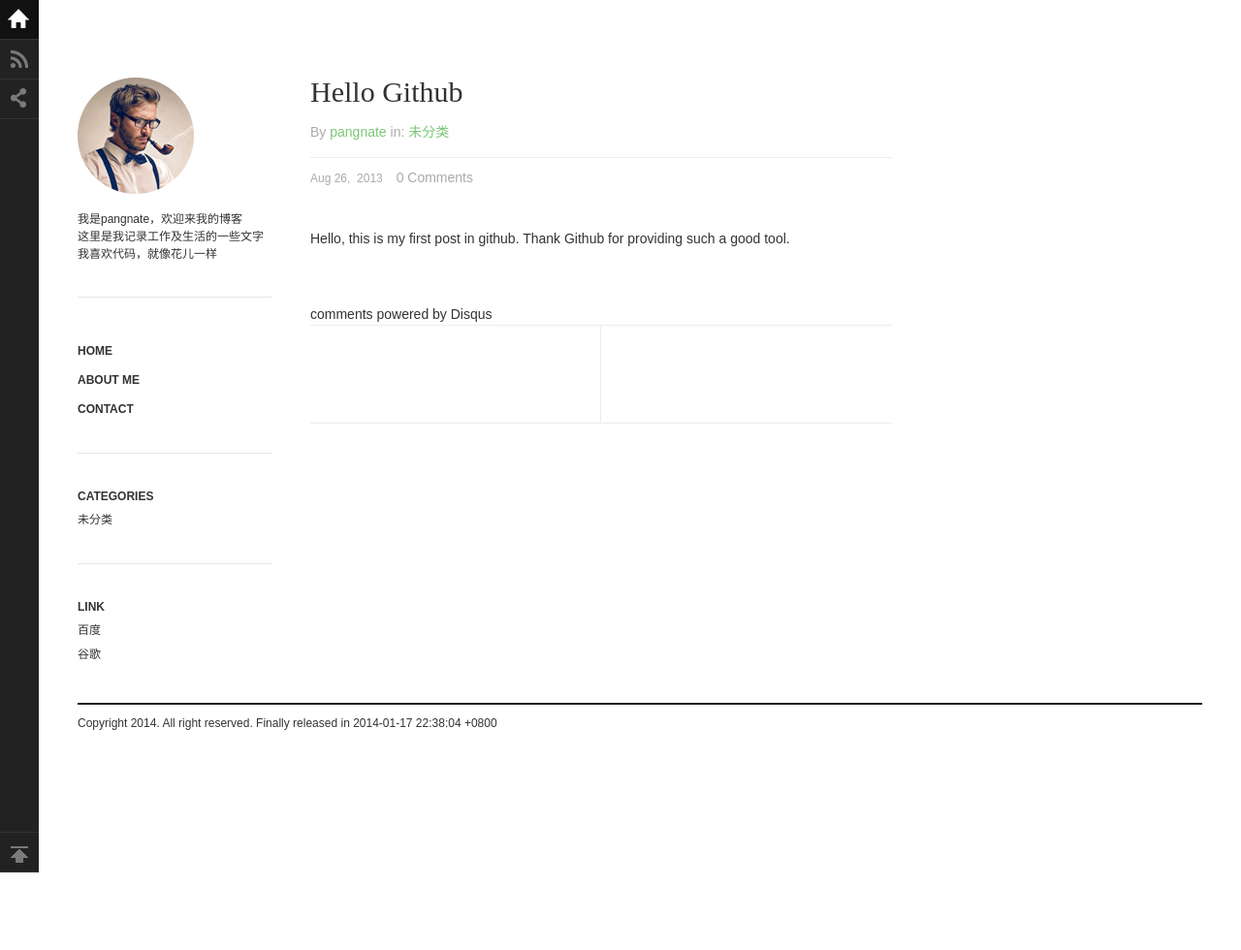
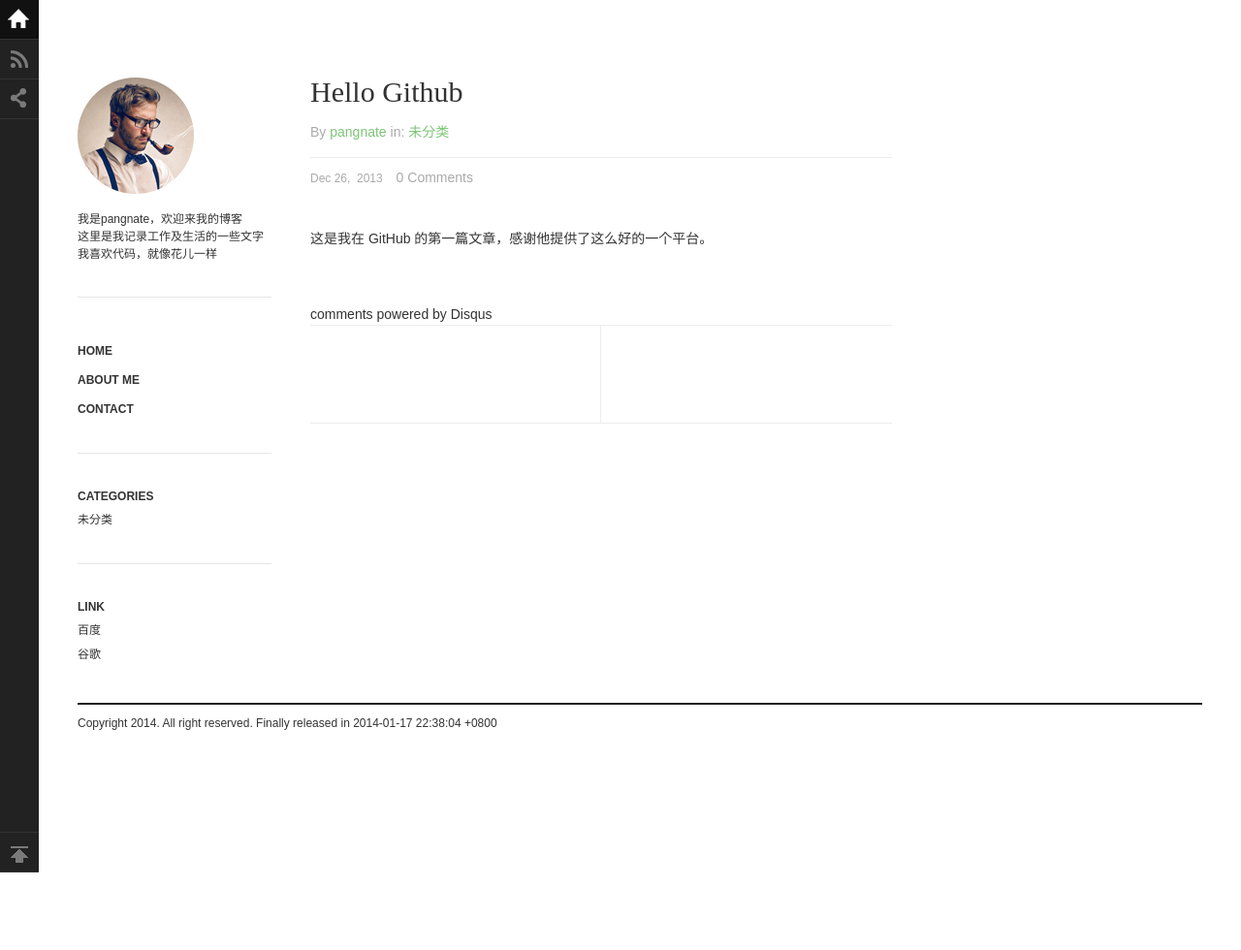
Before and after one commit to pangnate/pangnate.github.io, a Jekyll site: the page built from _posts/2013/2013-12-26-hello-github.md, in a window 1280 px wide. Shown: the whole page at 97% size. Built offline with Jekyll 4.4.1, drawn with Linux system fonts in a browser that asks for light colours; some web fonts are replaced; comment, search, counter and statistics services are not loaded.

Commit message:
Update and rename 2013-08-26-hello-github.md to 2013-12-26-hello-github.md

```diff
--- a/_posts/2013/2013-08-26-hello-github.md
+++ b/_posts/2013/2013-12-26-hello-github.md
@@ -7,4 +7,4 @@ categories: [未分类]
 # tags: [github, jekyll, markdown]
 ---
 
-Hello, this is my first post in github. Thank Github for providing such a good tool.
+这是我在 GitHub 的第一篇文章，感谢他提供了这么好的一个平台。
```
